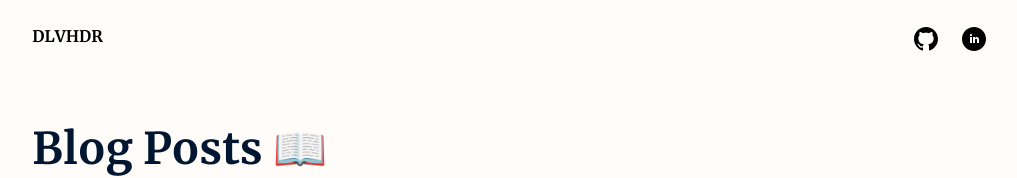
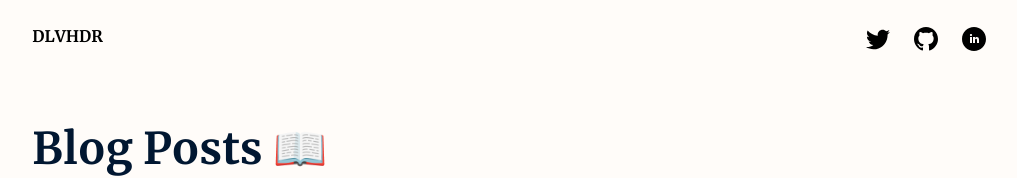
Before and after one commit to dlvhdr/dlvhdr.me, a Next.js app: page / in a window 1280 px wide. Shown: the top 178 px of the page, without its empty margins (131-1148 px from the left). Built offline with nearby package versions, Linux system fonts and the light colour scheme.

Commit message:
twitter icon

```diff
--- /dev/null
+++ b/components/Icons/TwitterIcon.tsx
@@ -0,0 +1,14 @@
+import React from "react";
+
+export default function TwitterIcon() {
+  return (
+    <svg
+      xmlns="http://www.w3.org/2000/svg"
+      width="24"
+      height="24"
+      viewBox="0 0 50 50"
+    >
+      <path d="M 50.0625 10.4375 C 48.214844 11.257813 46.234375 11.808594 44.152344 12.058594 C 46.277344 10.785156 47.910156 8.769531 48.675781 6.371094 C 46.691406 7.546875 44.484375 8.402344 42.144531 8.863281 C 40.269531 6.863281 37.597656 5.617188 34.640625 5.617188 C 28.960938 5.617188 24.355469 10.21875 24.355469 15.898438 C 24.355469 16.703125 24.449219 17.488281 24.625 18.242188 C 16.078125 17.8125 8.503906 13.71875 3.429688 7.496094 C 2.542969 9.019531 2.039063 10.785156 2.039063 12.667969 C 2.039063 16.234375 3.851563 19.382813 6.613281 21.230469 C 4.925781 21.175781 3.339844 20.710938 1.953125 19.941406 C 1.953125 19.984375 1.953125 20.027344 1.953125 20.070313 C 1.953125 25.054688 5.5 29.207031 10.199219 30.15625 C 9.339844 30.390625 8.429688 30.515625 7.492188 30.515625 C 6.828125 30.515625 6.183594 30.453125 5.554688 30.328125 C 6.867188 34.410156 10.664063 37.390625 15.160156 37.472656 C 11.644531 40.230469 7.210938 41.871094 2.390625 41.871094 C 1.558594 41.871094 0.742188 41.824219 -0.0585938 41.726563 C 4.488281 44.648438 9.894531 46.347656 15.703125 46.347656 C 34.617188 46.347656 44.960938 30.679688 44.960938 17.09375 C 44.960938 16.648438 44.949219 16.199219 44.933594 15.761719 C 46.941406 14.3125 48.683594 12.5 50.0625 10.4375 Z" />
+    </svg>
+  );
+}
--- a/components/Layout/Layout.tsx
+++ b/components/Layout/Layout.tsx
@@ -4,6 +4,7 @@ import styles from "./layout.module.css";
 import Link from "next/link";
 import GithubIcon from "../Icons/GithubIcon";
 import LinkedInIcon from "../Icons/LinkedInIcon";
+import TwitterIcon from "../Icons/TwitterIcon";
 
 export const siteTitle = "DLVHDR";
 
@@ -26,6 +27,9 @@ export default function Layout({ children, home = false }: LayoutProps) {
             <a>DLVHDR</a>
           </Link>
         </div>
+        <a href="https://twitter.com/elys1um" target="_blank" rel="noreferrer">
+          <TwitterIcon />
+        </a>
         <a href="https://github.com/dlvhdr" target="_blank" rel="noreferrer">
           <GithubIcon />
         </a>
```
